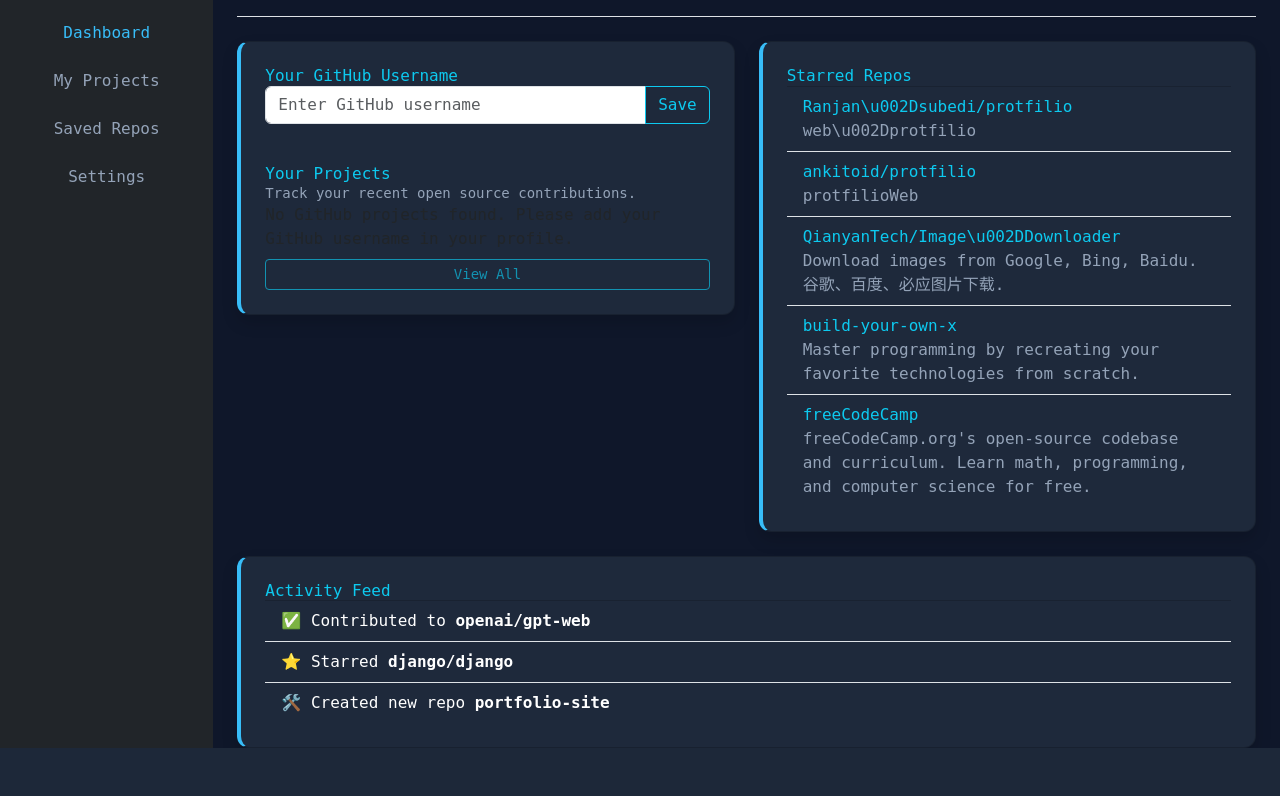
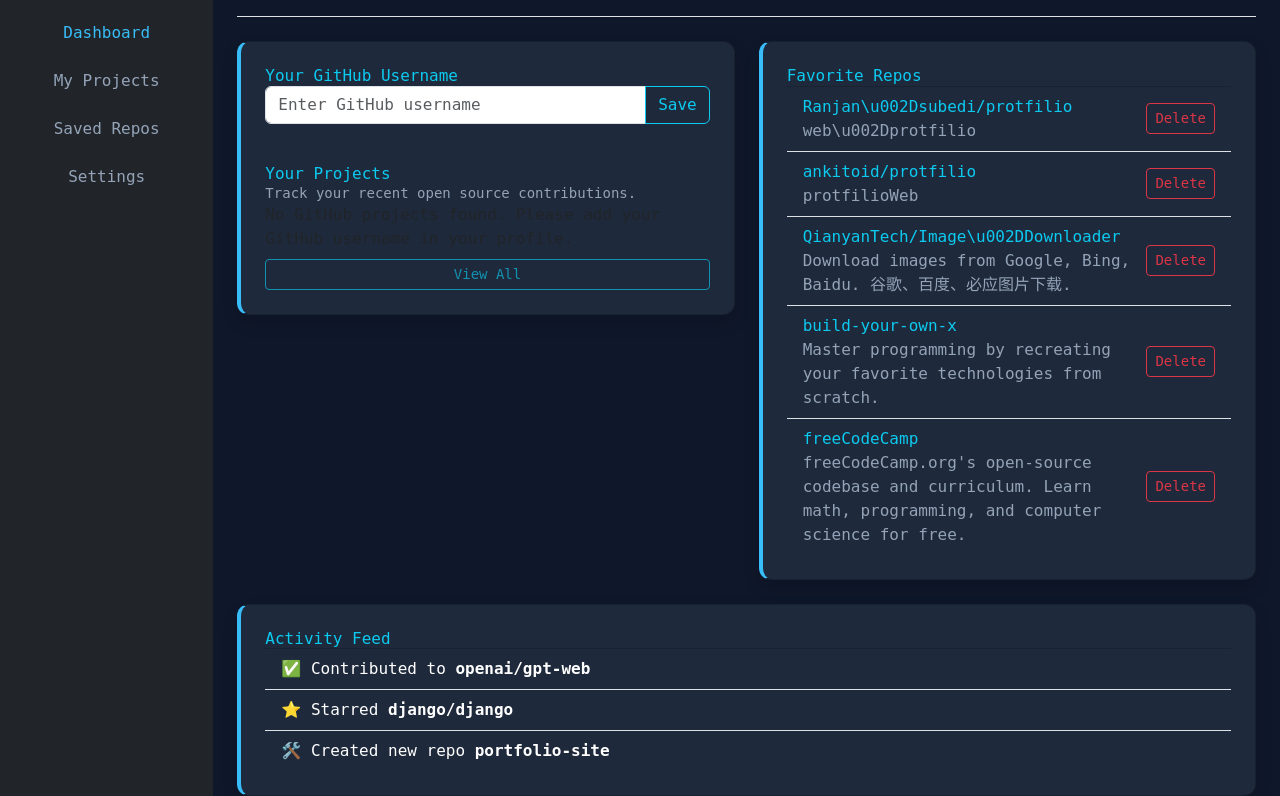
Before and after one commit to Hadi-jawdi/CodeExplorer, a Django app: template user_profile_app/templates/user_profile_app/profile.html in a window 1280 px wide. Shown: the part 54-850 px from the top of the page. Before the commit the page ends 802 px from the top, so only its background shows below. Run offline with Django 5.2, Linux system fonts and the light colour scheme; the template is opened without the code that fills it: values that come from a table or form of the project are taken from there, others are empty; data comes from the database, SQL or seed files in the repository; both versions use the stored data as it was after the commit; some libraries are stand-ins or nearby versions.

Commit message:
enabled users to delete repos from their favorites

```diff
--- a/user_profile_app/templates/user_profile_app/profile.html
+++ b/user_profile_app/templates/user_profile_app/profile.html
@@ -118,7 +118,7 @@
               <p>No GitHub projects found. Please add your GitHub username in your profile.</p>
               {% endif %}
               {% if github_username %}
-              <a href="https://github.com/{{ github_username }}" target="_blank" class="btn btn-outline-info btn-sm mt-2">View Profile</a>
+              <a href="https://github.com/{{ github_username }}" target="_blank" class="btn btn-outline-info btn-sm mt-2">View your Github Profile</a>
               {% else %}
               <button class="btn btn-outline-info btn-sm mt-2" disabled>View All</button>
               {% endif %}
@@ -126,14 +126,20 @@
           </div>
           <div class="col-md-6">
             <div class="card card-custom p-4 shadow rounded-xl">
-              <h5 class="text-info">Starred Repos</h5>
+              <h5 class="text-info">Favorite Repos</h5>
               <ul class="list-group list-group-flush">
               {% for repo in favorite_repos %}
-              <li class="list-group-item bg-transparent text-white">
-                <a href="{{ repo.repo_url }}" class="text-info" target="_blank">{{ repo.repo_name }}</a>
-                {% if repo.description %}
-                <p class="mb-0 text-slate-400">{{ repo.description }}</p>
-                {% endif %}
+              <li class="list-group-item bg-transparent text-white d-flex justify-content-between align-items-center">
+                <div>
+                  <a href="{{ repo.repo_url }}" class="text-info" target="_blank">{{ repo.repo_name }}</a>
+                  {% if repo.description %}
+                  <p class="mb-0 text-slate-400">{{ repo.description }}</p>
+                  {% endif %}
+                </div>
+                <form method="post" action="{% url 'user_profile_app:delete_favorite' repo.id %}" style="margin:0;">
+                  {% csrf_token %}
+                  <button type="submit" class="btn btn-sm btn-outline-danger" title="Delete from favorites">Delete</button>
+                </form>
               </li>
               {% empty %}
               <li class="list-group-item bg-transparent text-white">No starred repositories found.</li>
--- a/user_profile_app/urls.py
+++ b/user_profile_app/urls.py
@@ -5,5 +5,5 @@
 urlpatterns =[
     path("add_favorite/", views.add_to_favorites, name = 'add_favorite'),
     path("profile/", views.profile_view, name='profile'),
-
+    path("delete_favorite/<int:repo_id>/", views.delete_favorite, name='delete_favorite'),
 ]
--- a/user_profile_app/views.py
+++ b/user_profile_app/views.py
@@ -43,7 +43,7 @@
 @login_required
 def delete_favorite(request, repo_id):
     FavoriteRepo.objects.filter(id=repo_id, user=request.user).delete()
-    return redirect('user_dashboard')
+    return redirect('user_profile_app:profile')
 
 
 from django.contrib.auth.decorators import login_required
```
Also changed, not shown: db.sqlite3.
